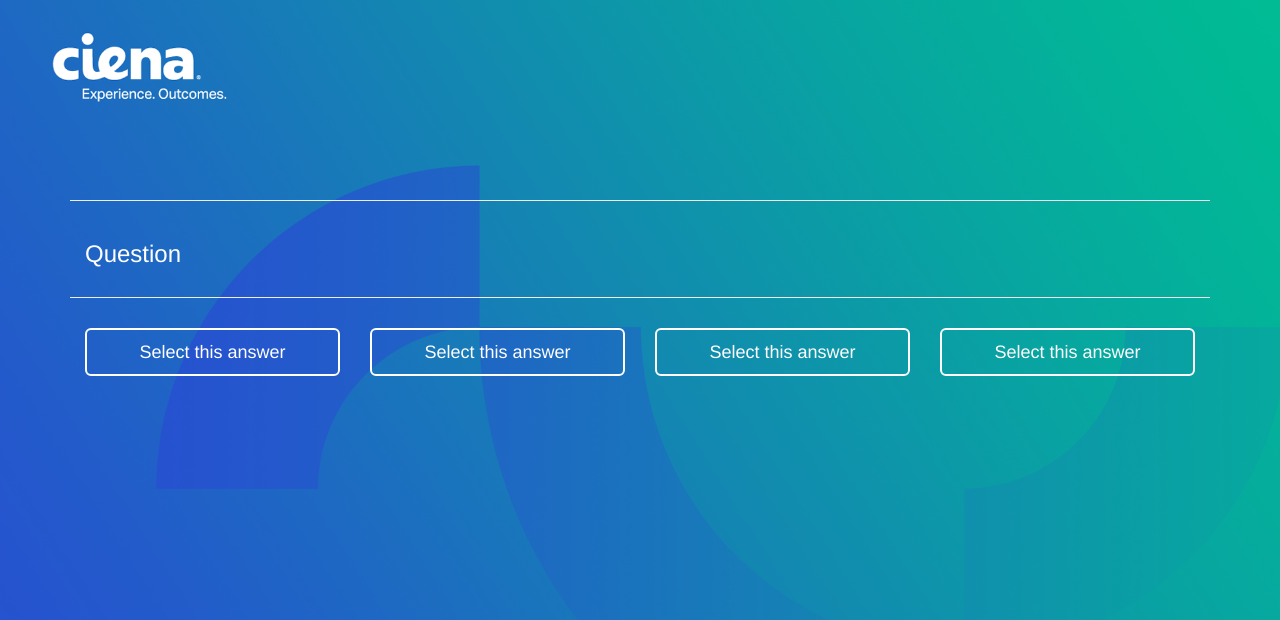
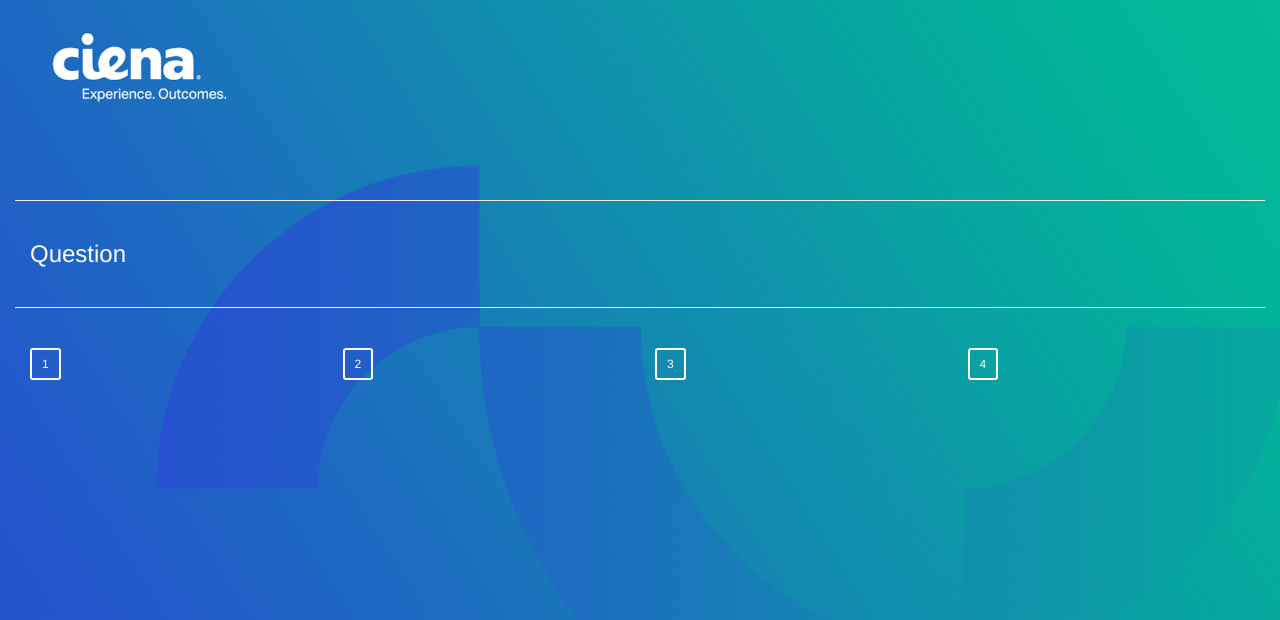
Before and after one commit to Jonyorker/ciena-quiz, a CodeIgniter app: page /database/index.php/quiz/take_quiz/1 in a window 1280 px wide. Shown: the top 620 px of the page. Run offline with CodeIgniter, Linux system fonts and the light colour scheme; data that the repository does not hold is empty; some libraries are stand-ins or nearby versions.

Commit message:
Styling changes, add a custom background to specific quiz
WIll need to run Migration for functionality to work

```diff
--- a/application/controllers/Quiz.php
+++ b/application/controllers/Quiz.php
@@ -31,10 +31,10 @@ class Quiz extends CI_Controller {
 		// Grab values and put in session
 		$this->session->set_userdata('quiz_id', $quiz_id);
 		$this->session->set_userdata('quiz_name', $this->quiz_model->get_quiz_name($quiz_id));
+		$this->session->set_userdata('quiz_bg_img', $this->quiz_model->get_quiz_background($quiz_id));
 
 		// Load view
 		$data['main_content'] = 'quiz_splash_view';
-		$data['splash'] = true;
         $this->load->view('template/body_view', $data);
 
 
--- a/application/models/quiz_model.php
+++ b/application/models/quiz_model.php
@@ -20,11 +20,18 @@ class Quiz_model extends CI_Model {
                 return $query;
         }
 
-        function get_quiz_name($id)
+        function get_quiz_name($id) // Get the name of the quiz
         {
                 $query = $this->db->get_where('quiz', array('quiz_id' => $id));
                 $result = $query->row();
 		return $result->quiz_name;
+        }
+
+        function get_quiz_background($id) // Get the background for that quiz
+        {
+                $query = $this->db->get_where('quiz', array('quiz_id' => $id));
+                $result = $query->row();
+                return $result->background_img;
         }
 
         function delete_quiz($quiz_id) // Delete quiz
--- a/application/views/admin/add_question_view.php
+++ b/application/views/admin/add_question_view.php
@@ -1,4 +1,3 @@
-<div class="container">
   <?php echo form_open('/Admin_panel/create_question', 'class="form-horizontal", id="ciena-form"'); ?>
   <?php echo form_hidden('quiz_name', $quiz_name); ?>
   <?php echo form_hidden('quiz_id', $quiz_id); ?>
--- a/application/views/admin/admin_home_view.php
+++ b/application/views/admin/admin_home_view.php
@@ -1,4 +1,3 @@
-<div class="container">
 	<div class="container-fluid">
 	<div class="row">
 		<div class="col-md-6">
--- a/application/views/admin/edit_question_view.php
+++ b/application/views/admin/edit_question_view.php
@@ -1,4 +1,3 @@
-<div class="container">
   <?php echo form_open('/Admin_panel/save_question_changes', 'class="form-horizontal", id="ciena-form"'); ?>
   <?php echo form_hidden('question_id', $question['question_id']); ?>
 <fieldset>
--- a/application/views/admin/list_questions_view.php
+++ b/application/views/admin/list_questions_view.php
@@ -1,4 +1,3 @@
-<div class="container">
 <h2 class="text-center">Edit Questions</h2>
 <hr>
 <ul class="list-group">
--- a/application/views/admin/list_quizzes_view.php
+++ b/application/views/admin/list_quizzes_view.php
@@ -1,4 +1,4 @@
-<div class="container">
+
 <h2 class="text-center">Edit Quiz</h2>
 <hr>
 <ul class="list-group">
--- a/application/views/check_answer_view.php
+++ b/application/views/check_answer_view.php
@@ -1,4 +1,3 @@
-<div class="container">
 <h2 class="starter-template"><?php echo urldecode($this->session->userdata('quiz_name')); ?></h2>
 <hr>
 
--- a/application/views/quiz_list_view.php
+++ b/application/views/quiz_list_view.php
@@ -1,4 +1,3 @@
-<div class="container">
 <h2 class="starter-template">Select Quiz</h2>
 <hr>
 <ul class="list-group">
--- a/application/views/quiz_result_view.php
+++ b/application/views/quiz_result_view.php
@@ -1,4 +1,3 @@
-<div class="container">
 <h2 class="starter-template">Quiz Results for <?php echo urldecode($this->session->userdata('quiz_name')); ?></h2>
 <hr>
 <ul class="list-group">
--- a/application/views/quiz_splash_view.php
+++ b/application/views/quiz_splash_view.php
@@ -1,10 +1,9 @@
-<div class="container">
 
 <div class="container-fluid">
     <div class="row">
     <div class="col-md-12">
       <h4 class="starter-template">
-        Ciena Networks Presents
+        Ciena Presents
       </h4>
       <p class="text-center h1">
         <?php echo urldecode($this->session->userdata('quiz_name')); ?>
@@ -14,6 +13,7 @@
   <div class="row" style="padding-top: 5%">
   <div class="col-md-12 text-center">
     <?php echo anchor('/Quiz/take_quiz/'.$this->session->userdata('quiz_id'), 'Begin Quiz', array('title' => $this->session->userdata('quiz_name'), 'class' => 'btn btn-ciena-yes btn-lg '));  ?>
+    <h4>Do not use the back arrow button during the quiz</h4>
     </div>
   </div>
 </div>
--- a/application/views/take_quiz_all_view.php
+++ b/application/views/take_quiz_all_view.php
@@ -1,4 +1,3 @@
-<div class="container">
 <h2><?php echo urldecode($quiz_name); ?></h2>
 <ul class="list-group">
 </ul>
--- a/application/views/take_quiz_view.php
+++ b/application/views/take_quiz_view.php
@@ -1,4 +1,3 @@
-<div class="container">
 <h2 class="starter-template"><?php echo urldecode($this->session->userdata('quiz_name')); ?></h2>
 <hr>
 
@@ -12,7 +11,7 @@
       <h3>
         Question
       </h3>
-      <p>
+      <p class="h3">
         <?php echo $question['question_text']; ?>
       </p>
     </div>
@@ -20,28 +19,28 @@
   <div class="row">
     <hr>
     <div class="col-md-3 ">
-      <p>
+      <p class="h3">
         <?php echo $question['answer_a'] ?>
       </p>
-      <?php echo form_button(array('name' => 'user_answer', 'id' => 'answer_a', 'value' => '1', 'type' => 'submit', 'content' => 'Select this answer', 'class' => 'btn btn-ciena-yes btn-lg btn-block')); ?>
+      <?php echo form_button(array('name' => 'user_answer', 'id' => 'answer_a', 'value' => '1', 'type' => 'submit', 'content' => '1', 'class' => 'btn btn-ciena-yes btn-sm')); ?>
     </div>
     <div class="col-md-3 ">
-      <p>
+      <p class="h3">
         <?php echo $question['answer_b']; ?>
       </p>
-      <?php echo form_button(array('name' => 'user_answer', 'id' => 'answer_b', 'value' => '2', 'type' => 'submit', 'content' => 'Select this answer', 'class' => 'btn btn-ciena-yes btn-lg btn-block')); ?>
+      <?php echo form_button(array('name' => 'user_answer', 'id' => 'answer_b', 'value' => '2', 'type' => 'submit', 'content' => '2', 'class' => 'btn btn-ciena-yes btn-sm')); ?>
     </div>
     <div class="col-md-3 ">
-      <p>
+      <p class="h3">
         <?php echo $question['answer_c']; ?>
       </p>
-      <?php echo form_button(array('name' => 'user_answer', 'id' => 'answer_c', 'value' => '3', 'type' => 'submit', 'content' => 'Select this answer', 'class' => 'btn btn-ciena-yes btn-lg btn-block')); ?>
+      <?php echo form_button(array('name' => 'user_answer', 'id' => 'answer_c', 'value' => '3', 'type' => 'submit', 'content' => '3', 'class' => 'btn btn-ciena-yes btn-sm')); ?>
     </div>
     <div class="col-md-3 ">
-      <p>
+      <p class="h3">
         <?php echo $question['answer_d']; ?>
       </p>
-      <?php echo form_button(array('name' => 'user_answer', 'id' => 'answer_d', 'value' => '4', 'type' => 'submit', 'content' => 'Select this answer', 'class' => 'btn btn-ciena-yes btn-lg btn-block')); ?>
+      <?php echo form_button(array('name' => 'user_answer', 'id' => 'answer_d', 'value' => '4', 'type' => 'submit', 'content' => '4', 'class' => 'btn btn-ciena-yes btn-sm')); ?>
     </div>
   </div>
 </div>
--- a/application/views/template/header_view.php
+++ b/application/views/template/header_view.php
@@ -14,6 +14,30 @@
 	<link href="<?php echo base_url(); ?>/public/css/style.css" rel="stylesheet">
 	<script  src="https://code.jquery.com/jquery-3.2.1.min.js"  integrity="sha256-hwg4gsxgFZhOsEEamdOYGBf13FyQuiTwlAQgxVSNgt4="  crossorigin="anonymous"></script>
 
+	<!-- determine if custom background exists -->
+	<?php
+
+	if (!is_null($this->session->userdata('quiz_bg_img'))) { ?>
+		<style type="text/css">
+		body {
+			background-image: url("<?php echo base_url()."/public/img/".$this->session->userdata('quiz_bg_img'); ?>");
+			background-size: auto;
+		}
+		</style>
+	<?php
+	}
+
+	?>
+
 
 </head>
 <body>
+	<div class="container-fluid">
+<?php
+
+	if (!is_null($this->session->userdata('quiz_bg_img'))) { ?>
+		<img src="<?php echo base_url()."/public/img/logo.png"; ?>" class="img-responsive" id="logo">
+	<?php
+	}
+
+	?>
--- a/application/views/welcome_view.php
+++ b/application/views/welcome_view.php
@@ -1,4 +1,3 @@
-    <div class="container">
     <div class="col-md-2 pull-right">
     <?php echo anchor('/User/destroy_session/', 'Log Out', array('title' => 'Log out', 'class' => 'btn btn-ciena-yes btn-lg '));  ?>
     </div>
@@ -12,9 +11,9 @@
 	      <h2>Login</h2>
 	      <?php echo form_open('User/registered_user', 'class="form-new", id="ciena-form"'); ?>
 	      <div class="form-group">
-			<?php echo form_label('Login ID', 'user_name', array('class' => 'col-md-3')); ?>
+			<?php echo form_label('Windows ID', 'user_name', array('class' => 'col-md-3')); ?>
 			<div class="col-md-9">
-			<?php echo form_input('user_email','', array('placeholder' => 'Login ID', 'class' => 'form-control')); ?>
+			<?php echo form_input('user_email','', array('placeholder' => 'Windows ID', 'class' => 'form-control')); ?>
 			</div>
 			<?php echo form_label('Password', 'password', array('class' => 'col-md-3')); ?>
 			<div class="col-md-9">
--- a/public/css/style.css
+++ b/public/css/style.css
@@ -55,3 +55,10 @@ select {
 #extra_info {
 	visibility: hidden;
 }
+
+#logo {
+  height: 100px;
+  position: absolute;
+  left: 20px;
+  top: 20px;
+}
```
Also changed, not shown: application/views/admin/create_quiz_view.php (+7 -1 lines), application/migrations/007_add_background_image.php (added), public/img/logo.png (added), public/img/quiz_2.jpg (added).
